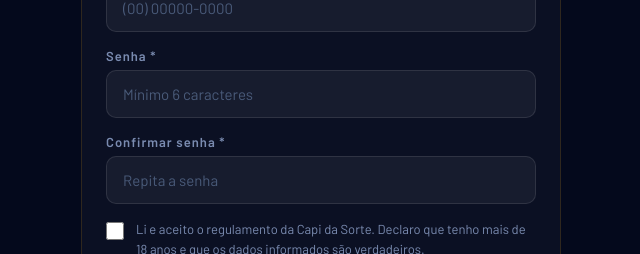
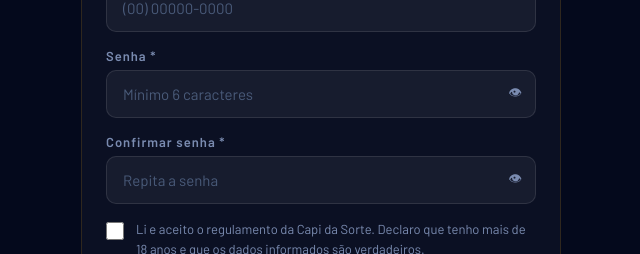
Before and after one commit to Capidasorte/capi-da-sorte-backend, a Next.js app in the folder frontend/: page /cadastro in a window 1280 px wide. Shown: the part 649-903 px from the top of the page, without its empty margins (319-959 px from the left). Built offline with nearby package versions, Linux system fonts and the light colour scheme; a web font is replaced by a local one.

Commit message:
fix: accepted_terms e olho nas senhas

```diff
--- a/frontend/app/cadastro/page.tsx
+++ b/frontend/app/cadastro/page.tsx
@@ -65,7 +65,8 @@ export default function Cadastro() {
           genero: form.genero,
           email: form.email,
           telefone: form.telefone.replace(/\D/g, ''),
-          senha: form.senha
+          senha: form.senha,
+          accepted_terms: aceito
         })
       })
       const data = await res.json()
@@ -74,7 +75,7 @@ export default function Cadastro() {
         localStorage.setItem('user', JSON.stringify(data.user))
         window.location.href = '/'
       } else {
-        setErro(data.message || 'Erro ao realizar cadastro')
+        setErro(data.error || data.message || 'Erro ao realizar cadastro')
       }
     } catch {
       setErro('Erro de conexão. Tente novamente.')
@@ -141,6 +142,8 @@ export default function Cadastro() {
         .label { font-size:13px; color:#7A8BB0; font-weight:600; margin-bottom:6px; letter-spacing:1px; display:block; }
         .checkbox-wrap { display:flex; align-items:flex-start; gap:12px; cursor:pointer; }
         .checkbox-wrap input { width:18px; height:18px; min-width:18px; cursor:pointer; accent-color:#F5A800; margin-top:2px; }
+        .eye-wrap { position:relative; }
+        .eye-btn { position:absolute; right:14px; top:50%; transform:translateY(-50%); background:none; border:none; cursor:pointer; color:#7A8BB0; padding:0; }
       `}</style>
 
       <div style={{ minHeight:'100vh', background:'#04091C', padding:'20px 16px 60px', fontFamily:"'Barlow',sans-serif" }}>
@@ -197,12 +200,24 @@ export default function Cadastro() {
 
               <div>
                 <label className="label">Senha *</label>
-                <input className="input-field" type="password" placeholder="Mínimo 6 caracteres" value={form.senha} onChange={e => setForm({...form, senha:e.target.value})} />
+                <div className="eye-wrap">
+                  <input className="input-field" type="password" id="senha" placeholder="Mínimo 6 caracteres" value={form.senha} onChange={e => setForm({...form, senha:e.target.value})} style={{ paddingRight:48 }} />
+                  <button className="eye-btn" type="button" onClick={() => {
+                    const el = document.getElementById('senha') as HTMLInputElement
+                    el.type = el.type === 'password' ? 'text' : 'password'
+                  }}>👁</button>
+                </div>
               </div>
 
               <div>
                 <label className="label">Confirmar senha *</label>
-                <input className="input-field" type="password" placeholder="Repita a senha" value={form.confirmar_senha} onChange={e => setForm({...form, confirmar_senha:e.target.value})} />
+                <div className="eye-wrap">
+                  <input className="input-field" type="password" id="confirmar_senha" placeholder="Repita a senha" value={form.confirmar_senha} onChange={e => setForm({...form, confirmar_senha:e.target.value})} style={{ paddingRight:48 }} />
+                  <button className="eye-btn" type="button" onClick={() => {
+                    const el = document.getElementById('confirmar_senha') as HTMLInputElement
+                    el.type = el.type === 'password' ? 'text' : 'password'
+                  }}>👁</button>
+                </div>
               </div>
 
               <label className="checkbox-wrap">
```
